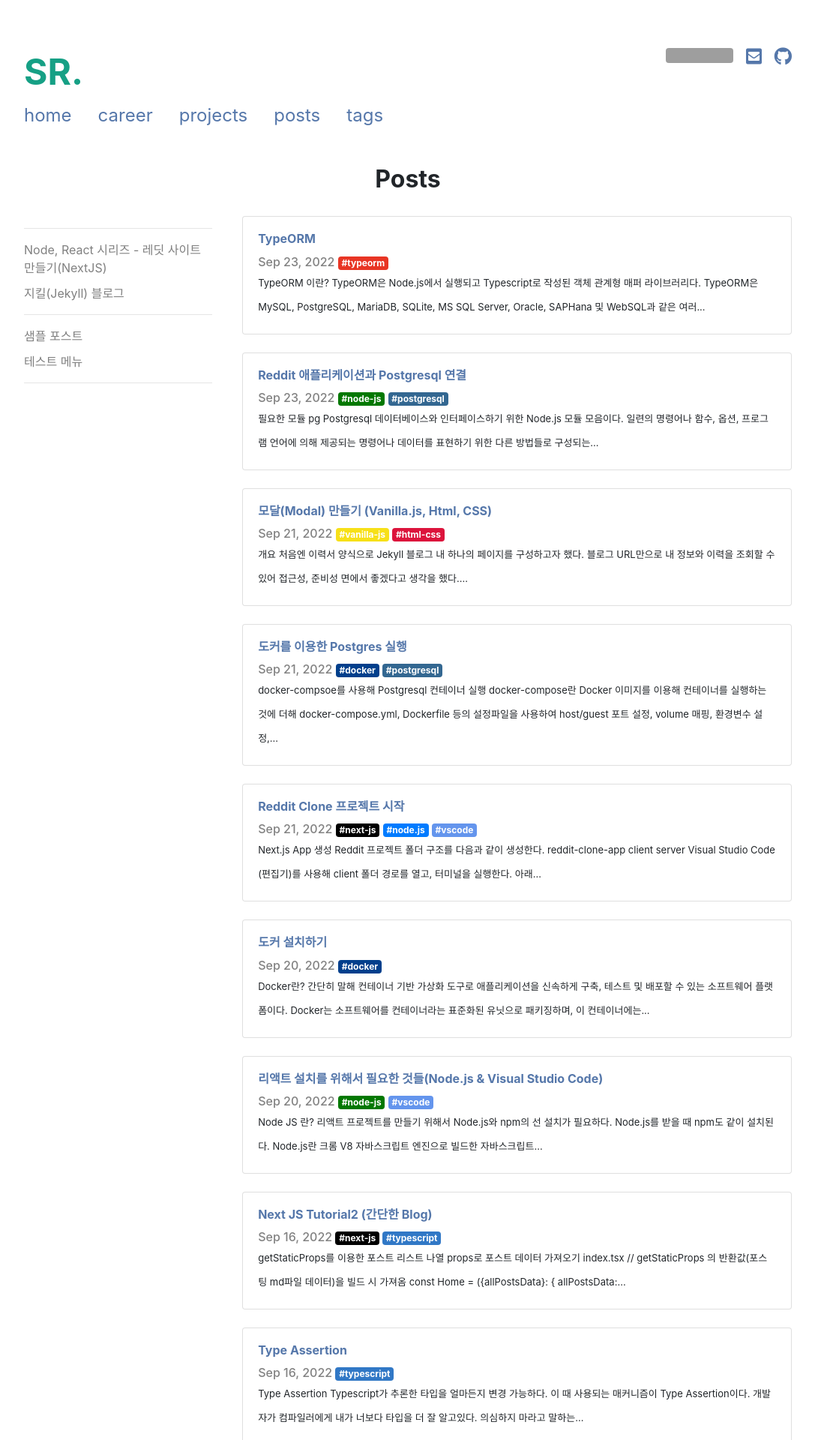
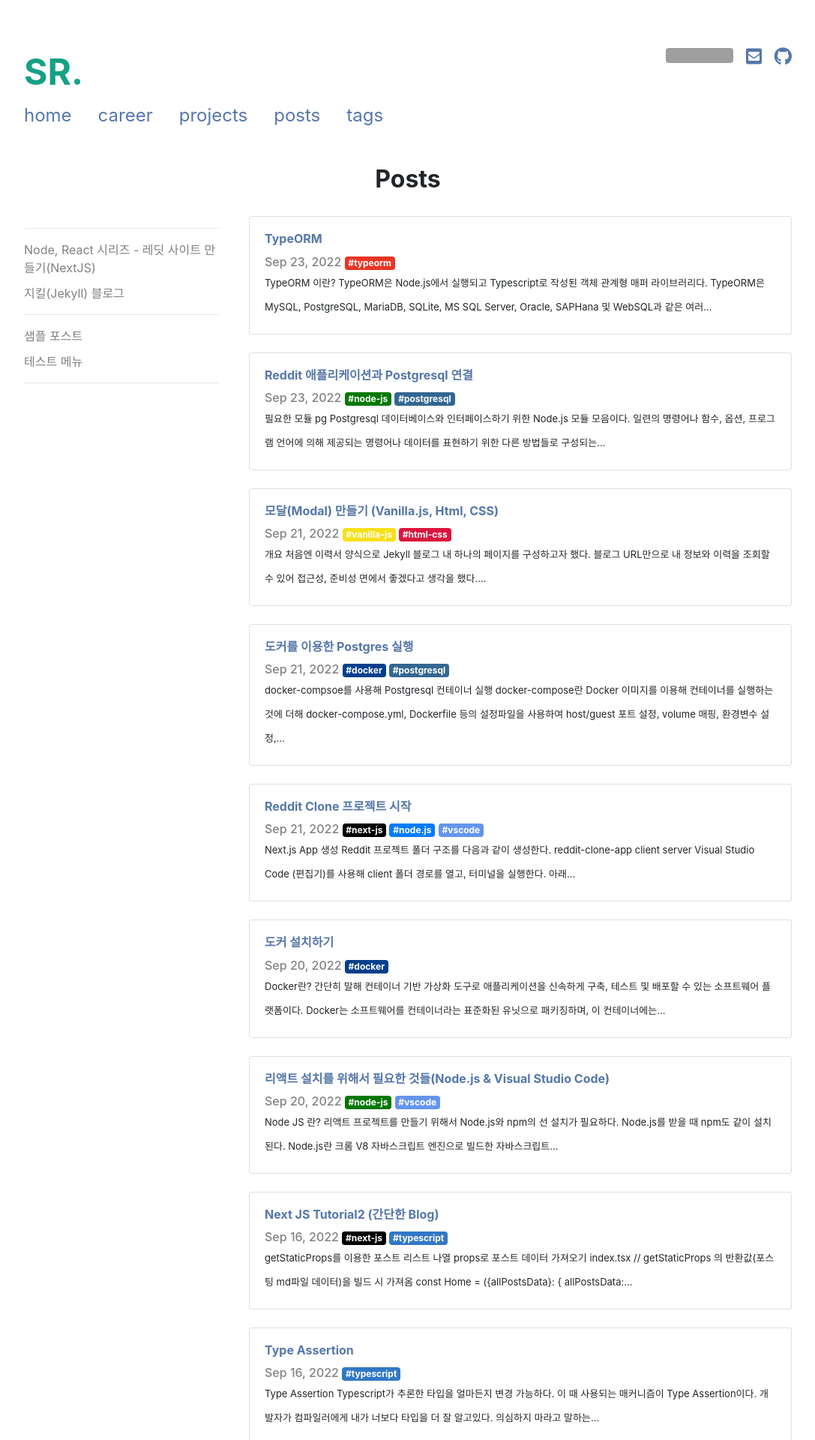
Before and after one commit to StdRunner/StdRunner.github.io, a Jekyll site: the page built from pages/posts.html, in a window 1280 px wide. Shown: the top 1920 px of the page at 75% size, without its empty margins (96-1183 px from the left). Built offline with Jekyll 4.4.1, drawn with Linux system fonts in a browser that asks for light colours; nearby versions of some CDN libraries; a style sheet for code colours, icons or effects is not loaded; grey boxes are pictures that could not be loaded.

Commit message:
edit menu style

```diff
--- a/assets/css/main.css
+++ b/assets/css/main.css
@@ -299,6 +299,14 @@
   .posts_pannel {
     display: block !important;
   }
+
+  .posts_menu {
+    position: relative !important;
+  }
+
+  .posts_list {
+    margin-left: 0 !important;
+  }
 }
 
 .card .btn {
@@ -343,6 +351,7 @@
 }
 
 .posts_menu {
+  position: fixed;
   width: fit-content;
   padding: 0 40px 20px 0;
   min-width: 250px;
@@ -350,6 +359,7 @@
 }
 
 .posts_list {
+  margin-left: 300px;
   width: 100%;
 }
 
```
